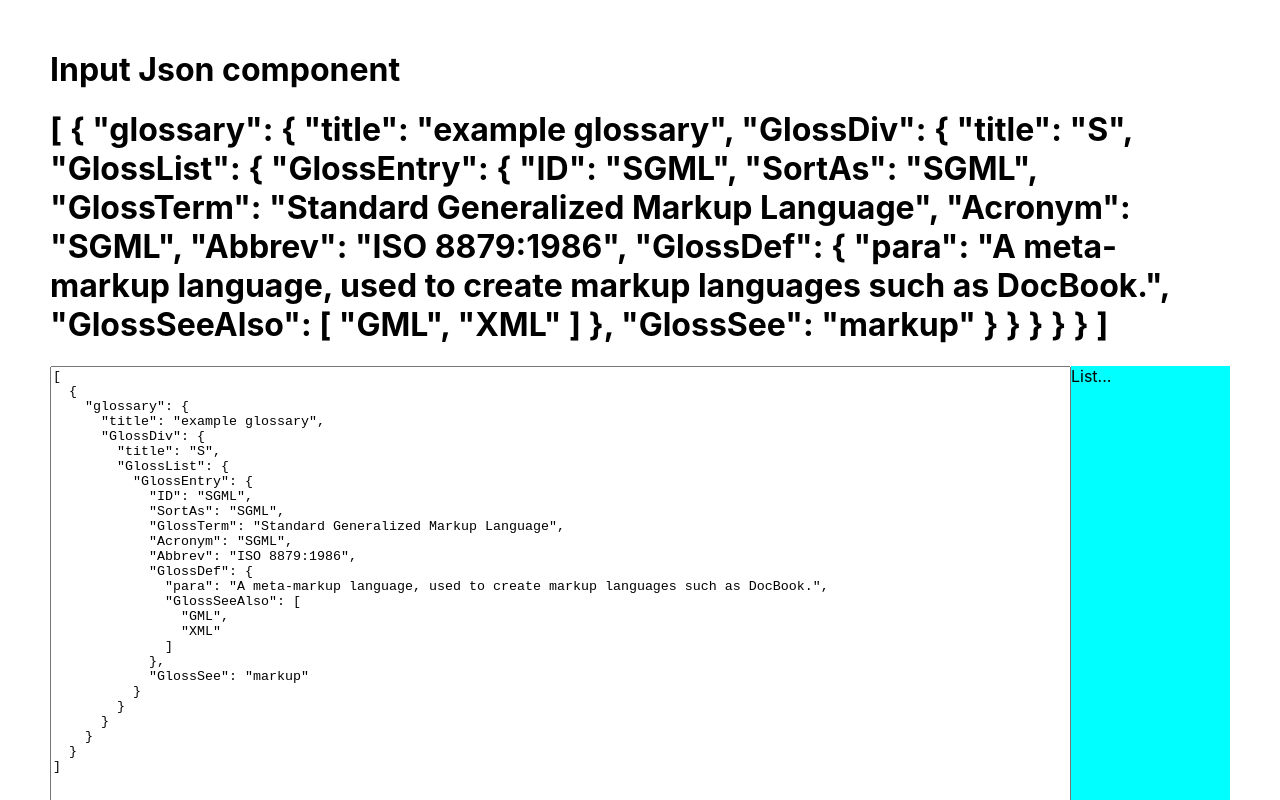
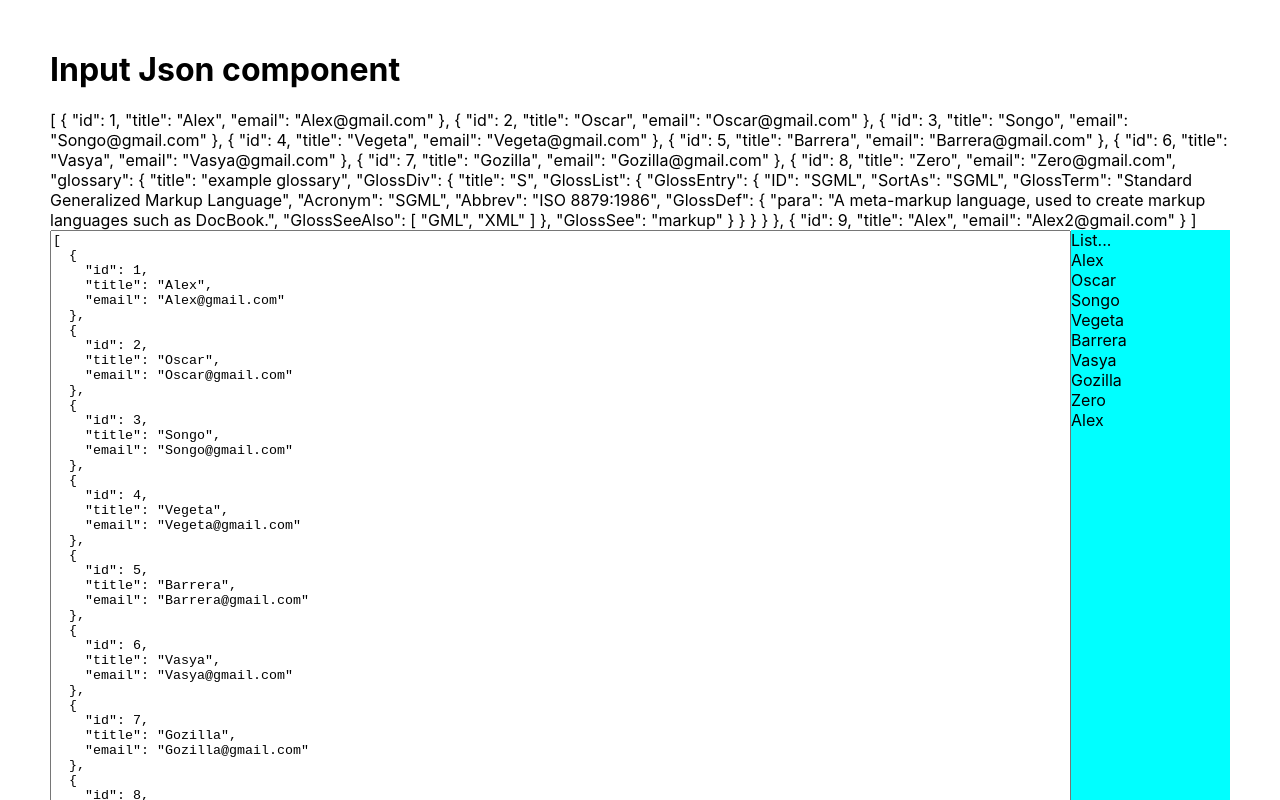
Before and after one commit to AlexKovalchuk/textarea-jspn, a React (Create React App) app: page / in a window 1280 px wide. Shown: the top 800 px of the page. Built offline with nearby package versions, Linux system fonts and the light colour scheme.

Commit message:
demo emmet done

```diff
--- a/src/components/App.tsx
+++ b/src/components/App.tsx
@@ -3,9 +3,20 @@ import JsonInput from './JsonInput/JsonTextarea';
 
 const App = (props: any) => {
 
+    const optionList = [
+        {"id": 1, "title": "Alex", "email": 'Alex@gmail.com'},
+        {id: 2, title: "Oscar", email: 'Oscar@gmail.com'},
+        {id: 3, title: "Songo", email: 'Songo@gmail.com'},
+        {id: 4, title: "Vegeta", email: 'Vegeta@gmail.com'},
+        {id: 5, title: "Barrera", email: 'Barrera@gmail.com'},
+        {id: 6, title: "Vasya", email: 'Vasya@gmail.com'},
+        {id: 7, title: "Gozilla", email: 'Gozilla@gmail.com'},
+        {id: 8, title: "Zero", email: "Zero@gmail.com", "glossary":{"title":"example glossary","GlossDiv":{"title":"S","GlossList":{"GlossEntry":{"ID":"SGML","SortAs":"SGML","GlossTerm":"Standard Generalized Markup Language","Acronym":"SGML","Abbrev":"ISO 8879:1986","GlossDef":{"para":"A meta-markup language, used to create markup languages such as DocBook.","GlossSeeAlso":["GML","XML"]},"GlossSee":"markup"}}}}},
+        {"id": 9, "title": "Alex", "email": 'Alex2@gmail.com'},
+    ]
     return (
         <div className="home-page-container">
-            <JsonInput />
+            <JsonInput optionList={optionList} />
         </div>
     )
 }
--- a/src/components/JsonInput/JsonTextarea.tsx
+++ b/src/components/JsonInput/JsonTextarea.tsx
@@ -1,8 +1,12 @@
 import React, { FunctionComponent, useState, useEffect, useRef } from 'react';
 import './JsonTextareaStyle.css';
 
-const JsonInput:FunctionComponent<{}> = (props: any) => {
-    const jsn={"glossary":{"title":"example glossary","GlossDiv":{"title":"S","GlossList":{"GlossEntry":{"ID":"SGML","SortAs":"SGML","GlossTerm":"Standard Generalized Markup Language","Acronym":"SGML","Abbrev":"ISO 8879:1986","GlossDef":{"para":"A meta-markup language, used to create markup languages such as DocBook.","GlossSeeAlso":["GML","XML"]},"GlossSee":"markup"}}}}}
+interface ParentStateItem {
+    optionList: Array<object>
+}
+
+const JsonInput:FunctionComponent<ParentStateItem> = (props: any) => {
+    const {optionList} = props;
     const [jsonText, setJsonText] = useState('unset');
     const [jsonArray, setJsonArray] = useState<Array<any>>([]);
     const [selection, setSelection] = useState(0);
@@ -10,11 +14,13 @@ const JsonInput:FunctionComponent<{}> = (props: any) => {
 
     const changeCursorePosition = () => {
         if(textareaElementRef && textareaElementRef.current) {
-            const {selectionStart, selectionEnd,value} = textareaElementRef.current;
-            console.log('selectionStart', selectionStart, 'selectionEnd', selectionEnd, 'value', value);
             textareaElementRef.current.selectionStart = selection;
             textareaElementRef.current.selectionEnd = selection;
         }
+    }
+
+    const convertObjectToString = (data: any) => {
+        return JSON.stringify(data, undefined, 2)
     }
 
     useEffect(() => {
@@ -23,37 +29,53 @@ const JsonInput:FunctionComponent<{}> = (props: any) => {
 
     useEffect(() => {
         const arr = [];
-        arr.push(jsn);
-        setJsonArray(arr);
-        setJsonText(JSON.stringify(arr, undefined, 2))
+        arr.push(optionList);
+        setJsonArray([...optionList]);
+        // setJsonText(JSON.stringify(optionList, undefined, 2));
+        setJsonText(convertObjectToString(optionList));
     }, [])
 
     const textAreaOnChangeHandler = (element: React.FormEvent<HTMLTextAreaElement>): void => {
-        console.log('element', element.currentTarget.value);
         setSelection(textareaElementRef.current!.selectionStart);
         setJsonText(element.currentTarget.value);
     }
 
     const onKeyPressed = (event:  any): void => {
-        // enableTab();
         if (event.keyCode === 9) { // tab was pressed
             event.preventDefault();
+            let value = '';
             const { selectionStart, selectionEnd } = event.target
-            let value = jsonText.substring(0, selectionStart) + '\t' + jsonText.substring(selectionEnd);
+            const substringStart = jsonText.substring(0, selectionStart).split(' ');
+            const substringTab = substringStart[substringStart.length-1];
+            const findedTitles: Array<any> = optionList.filter((option: { title: React.ReactNode }) => option.title === substringTab)
+            if(findedTitles && findedTitles.length) {
+                value = jsonText.substring(0, selectionStart - findedTitles[0].title.length) + `${convertObjectToString(findedTitles[0])},` + jsonText.substring(selectionEnd);
+                setJsonText(convertObjectToString(JSON.parse(value)));
+            }
+            else {
+                value = jsonText.substring(0, selectionStart) + '  ' + jsonText.substring(selectionEnd);
+                setJsonText(value);
+            }
+
+            console.log('value', convertObjectToString(JSON.parse(value)));
+
             setSelection(selectionStart + 1);
-            setJsonText(value);
+            // setJsonText(value);
         }
-        // handle enter
-
-        // handle backspace <- click
     }
 
-    console.log('render');
+    const renderOptionList = () => {
+        return optionList.map((option: { title: React.ReactNode; }, index:number) => {
+            return (
+                <div key={`option-name-key-${index}`}>{option.title}</div>
+            )
+        });
+    }
 
     return (
         <div className="json-textarea-container">
             <h1>Input Json component</h1>
-            <h1>{jsonText}</h1>
+            <div>{jsonText}</div>
             <div className="json-textarea-block">
                 <div className="block-one">
                     <textarea
@@ -69,6 +91,7 @@ const JsonInput:FunctionComponent<{}> = (props: any) => {
                 </div>
                 <div className="block-two">
                     List...
+                    {renderOptionList()}
                 </div>
             </div>
         </div>
```
